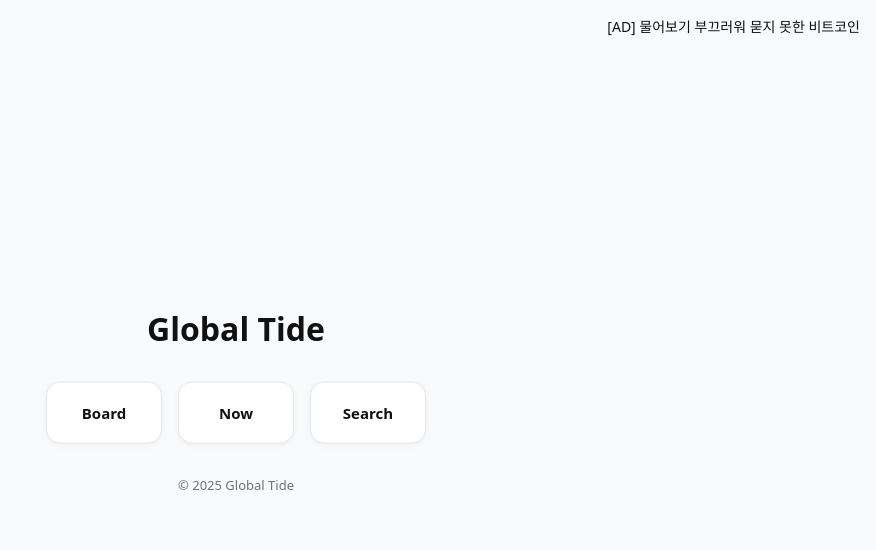
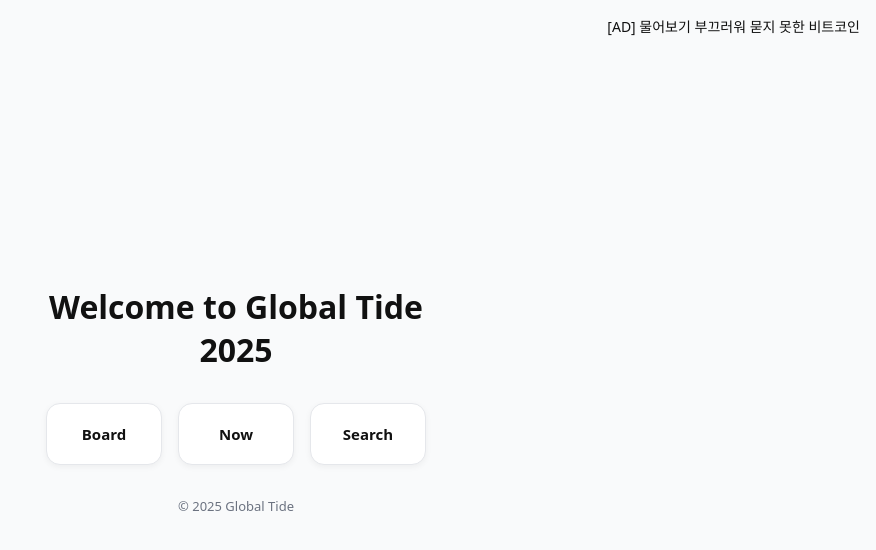
Before and after one commit to globaltide/globaltide-website, a website: page public/index.html in a window 1280 px wide. Shown: the whole page, without its empty margins (404-1280 px from the left). Drawn offline with Linux system fonts and the light colour scheme.

Commit message:
Update main title to "Welcome to Global Tide 2025"

```diff
--- a/public/index.html
+++ b/public/index.html
@@ -113,7 +113,7 @@
   <!-- 메인 콘텐츠 -->
   <div class="center-wrap">
 
-    <h1><a href="/">Global Tide</a></h1>
+    <h1><a href="/">Welcome to Global Tide 2025</a></h1>
 
     <div class="links">
       <a href="board.html" class="page-link">
```
